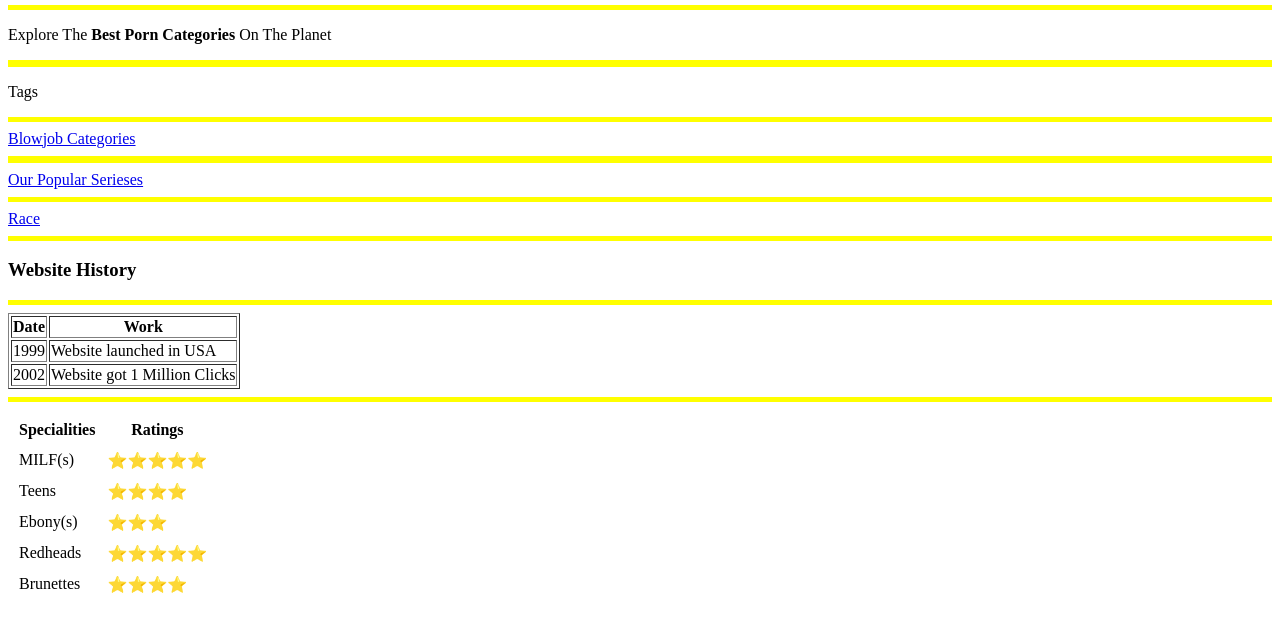
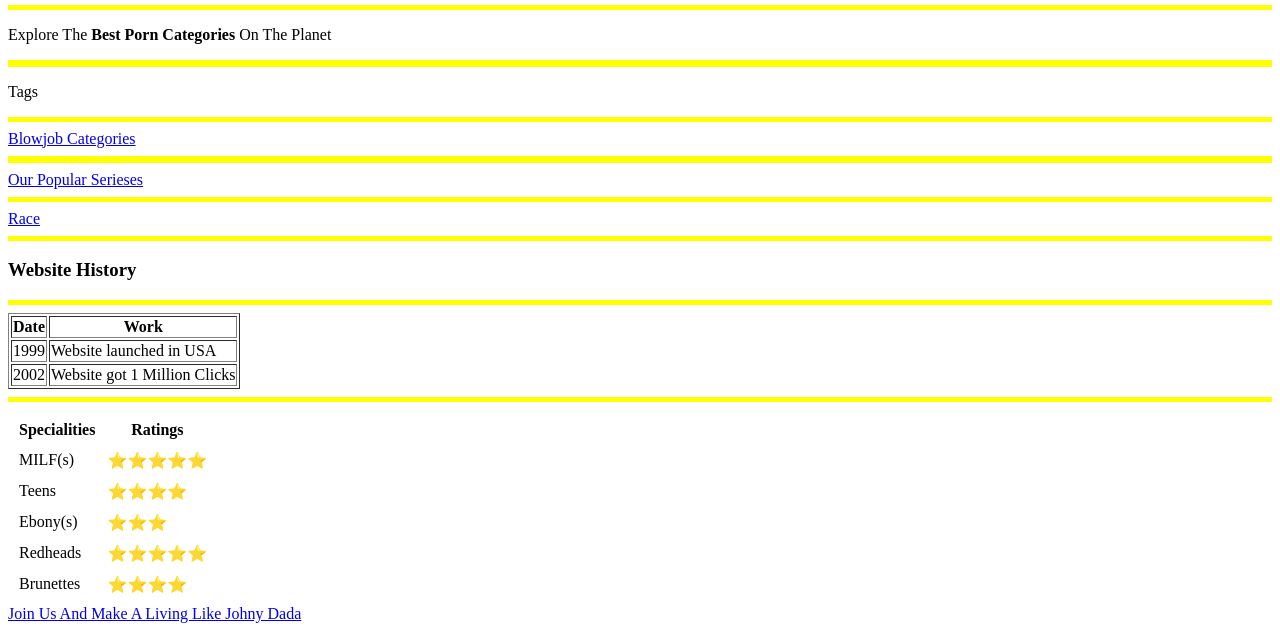
Before and after one commit to Shreyas5207/1st-project, a plain HTML site: page index.html in a window 1280 px wide. Shown: the part 196-827 px from the top of the page. Drawn offline with Linux system fonts and the light colour scheme.

Commit message:
Update index.html

```diff
--- a/index.html
+++ b/index.html
@@ -88,6 +88,8 @@
 
       </table>
 
+  <a href="Contact Us.html">Join Us And Make A Living Like Johny Dada<a>
+
 
 </body>
 
```
